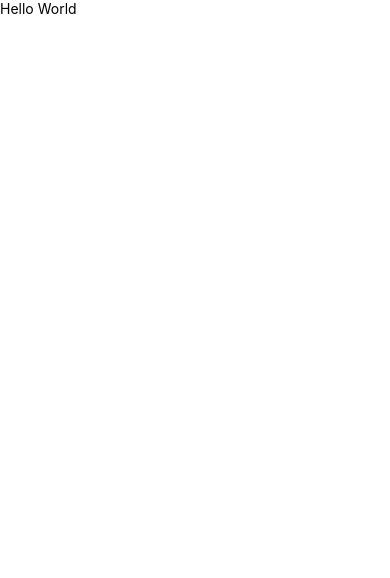
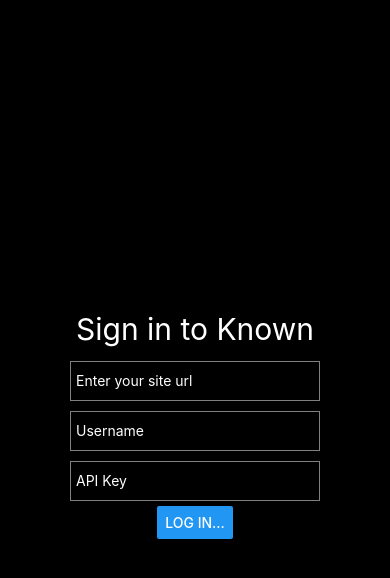
Before and after one commit to mapkyca/known-reactnative, a React Native app in the folder known-native/: screen / in a window 390 px wide. Shown: the top 578 px of the page. Built offline with nearby package versions, Linux system fonts and the light colour scheme; grey boxes are pictures that could not be loaded.

Commit message:
Initial nice looking intro page
Todo: Saving. Fetching homepage

```diff
--- a/known-native/App.js
+++ b/known-native/App.js
@@ -1,5 +1,5 @@
 import React from 'react';
-import { StyleSheet, Text, View, HashRouter, NavLink, Route} from 'react-native';
+import { StyleSheet, Text, View, AppRegistry, Image, TextInput, Button} from 'react-native';
 
 
 import Status from "./Status"
@@ -7,9 +7,53 @@
 
 
 export default class App extends React.Component {
+
+  constructor(props) {
+    super(props);
+    this.state = {
+        site: '',
+        username: '',
+        apikey: '',
+        welcomePic: require('./gfx/known.png'),
+    };
+  }
+
   render() {
     return (
-            <View><Text>Hello World</Text></View>
+            <View style={styles.container}>
+                <Image source={this.state.welcomePic} style={styles.welcomePic} />
+                <Text style={styles.welcomeText}>Sign in to Known</Text>
+                <TextInput
+                    style={styles.textInput}
+                    placeholder="Enter your site url"
+                    onChangeText={(site) => this.setState({site})}
+                    value={this.state.site}
+                    textContentType="URL"
+                    keyboardType='url'
+                />
+                <TextInput
+                    style={styles.textInput}
+                    placeholder="Username"
+                    onChangeText={(username) => this.setState({username})}
+                    value={this.state.username}
+                    textContentType="username"
+                />
+                <TextInput
+                    style={styles.textInput}
+                    placeholder="API Key"
+                    onChangeText={(apikey) => this.setState({apikey})}
+                    value={this.state.apikey}
+                    textContentType="password"
+                    secureTextEntry={true}
+                />
+                <Button
+                    style={styles.buttonInput}
+                    title="Log in..."
+                    onPress={() => {
+
+                    }}
+                />
+            </View>
     );
   }
 }
@@ -17,8 +61,40 @@
 const styles = StyleSheet.create({
   container: {
     flex: 1,
-    backgroundColor: '#fff',
+    backgroundColor: '#000',
     alignItems: 'center',
     justifyContent: 'center',
   },
+
+  welcomeText: {
+      color: '#fff',
+      marginBottom: 5,
+      fontSize: 30,
+      height: 40,
+  },
+
+  welcomePic: {
+      marginBottom: 5
+  },
+
+  buttonInput: {
+      height: 40,
+      width: 250,
+      padding: 5,
+      margin: 5,
+  },
+
+  textInput: {
+      height: 40,
+      width: 250,
+      padding: 5,
+      borderColor: 'gray',
+      borderWidth: 1,
+      margin: 5,
+      color: '#fff',
+  },
+
+  textWhite: {
+      color: '#fff',
+  }
 });
```
